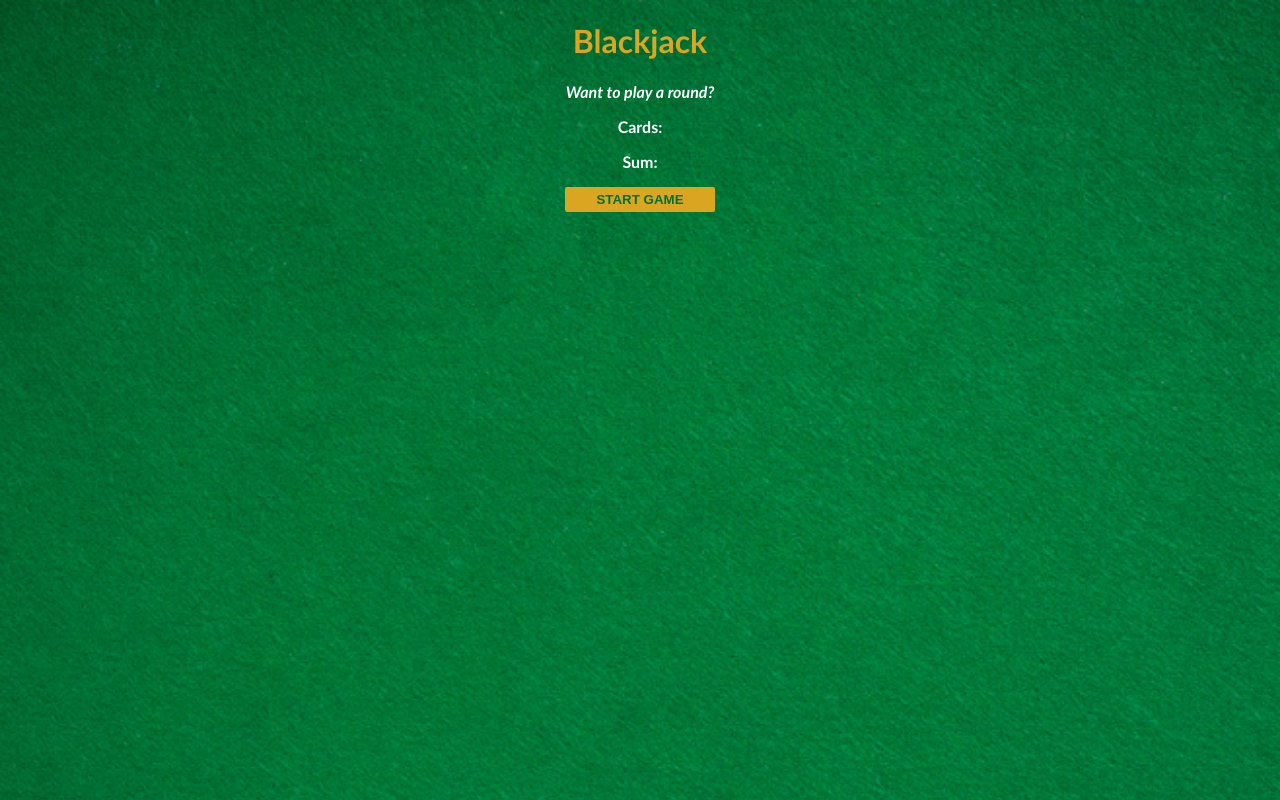
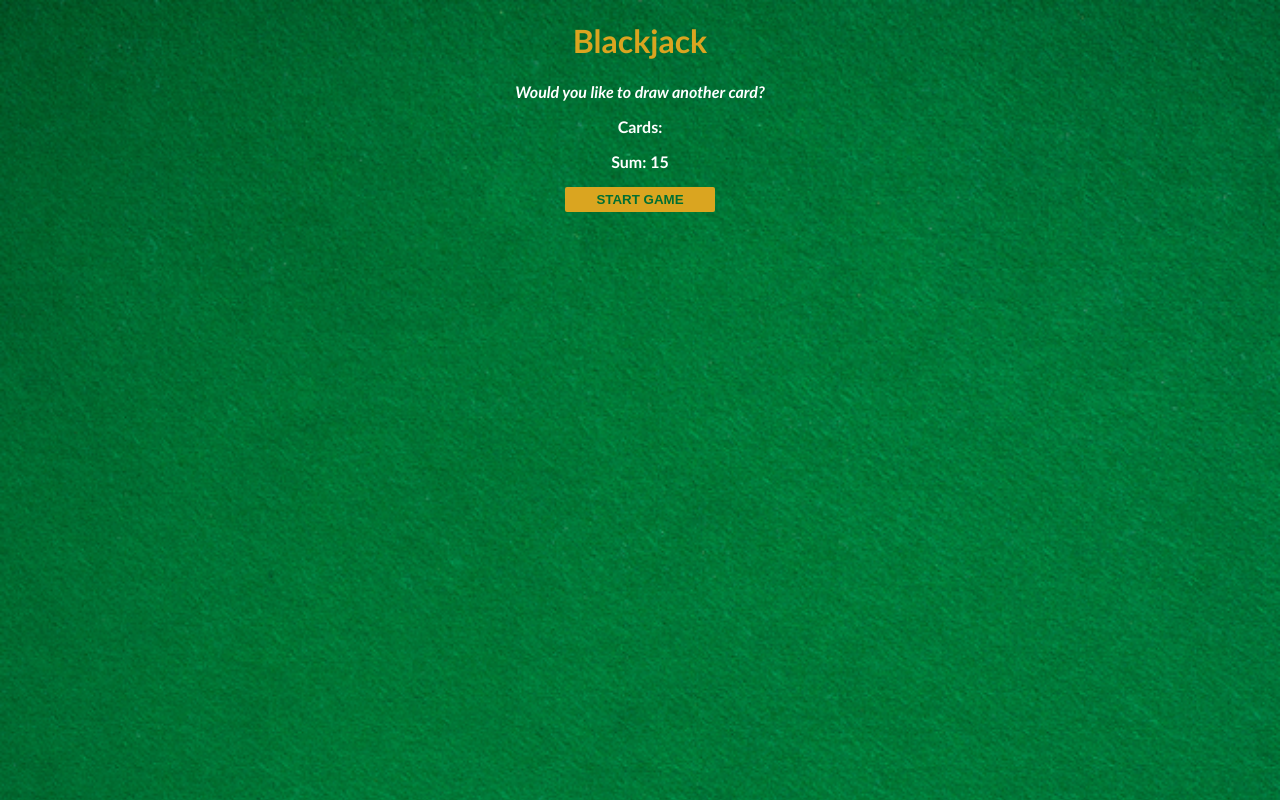
Before and after one commit to rywilldev/blackjack-game, a plain HTML site: page index.html in a window 1280 px wide. Both pictures are taken after a click on the button "START GAME". Drawn offline with Linux system fonts and the light colour scheme.

Commit message:
add messageEl and sumEl variables to manipulate the DOM

```diff
--- a/index.html
+++ b/index.html
@@ -11,7 +11,7 @@
     <h1>Blackjack</h1>
     <p id="message-el">Want to play a round?</p>
     <p>Cards:</p>
-    <p>Sum:</p>
+    <p id="sum-el">Sum:</p>
     <button id="start-el" onclick="startGame()">START GAME</button>
 </body>
 <script src="script.js"></script>
--- a/script.js
+++ b/script.js
@@ -4,6 +4,8 @@ let sum = firstCard + secondCard;
 let hasBlackJack = false;
 let isAlive = true;
 let message = "";
+let messageEl = document.getElementById("message-el");
+let sumEl = document.getElementById("sum-el");
 
 console.log(firstCard);
 console.log(secondCard);
@@ -20,12 +22,15 @@ function getRandomCard(min, max) {
 function startGame() {
     if (sum <= 20) {
         message = "Would you like to draw another card?";
+        sumEl.textContent = "Sum: " + sum;
     } else if (sum === 21) {
         hasBlackJack = true;
         message = "You have blackjack! You win!";
+        sumEl.textContent = "Sum: " + sum;
     } else {
         isAlive = false;
         message = "You have gone over. You lose!";
+        sumEl.textContent = "Sum: " + sum;
     }
-    console.log(message);
+    messageEl.textContent = message;
 }
```
